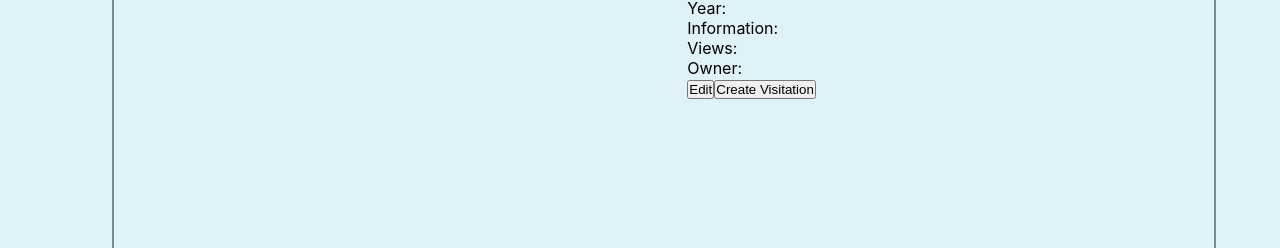
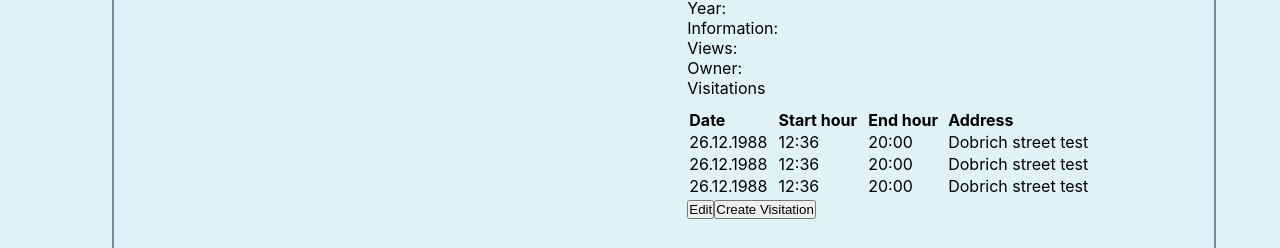
Before and after one commit to devihor25/Real-Estate-App-React, a React (Vite) app: page /home-details in a window 1280 px wide. Shown: the part 192-440 px from the top of the page. Built offline with nearby package versions, Linux system fonts and the light colour scheme; no server answers.

Commit message:
Create fake visitations array and style table with visitations

```diff
--- a/src/common/VisitationsTable.jsx
+++ b/src/common/VisitationsTable.jsx
@@ -2,8 +2,8 @@ export default function VisitationsTable({ visitations }) {
     return (
         <>
             <p>Visitations</p>
-            <table>
-                <thead>
+            <table className="visitation-table-wrapper">
+                <thead className="visitation-table-header">
                     <tr>
                         <th>Date</th>
                         <th>Start hour</th>
@@ -11,7 +11,7 @@ export default function VisitationsTable({ visitations }) {
                         <th>Address</th>
                     </tr>
                 </thead>
-                <tbody>
+                <tbody className="visitation-table-body">
                     {visitations.map((v) => (
                         <tr key={v.id}>
                             <td>{v.date}</td>
--- a/src/components/Homes/HomeDetails.jsx
+++ b/src/components/Homes/HomeDetails.jsx
@@ -1,10 +1,36 @@
 import './Homes.scss';
 import exampleHomePhoto from '../../images/home-main-photo-example.jpg';
 import { useContext, useEffect, useState, lazy } from 'react';
+import './HomeDetails.scss';
 import { hostUrl } from '@/utils/urls';
 import { Link } from 'react-router-dom';
 import { UserContext } from '@/context/UserContext';
 import VisitationsTable from '@/common/VisitationsTable';
+
+// Temporory mocking
+const fakeVisitations = [
+    {
+        id: '1',
+        date: '26.12.1988',
+        start_hour: '12:36',
+        end_hour: '20:00',
+        address: "Dobrich street test",
+    },
+    {
+        id: '2',
+        date: '26.12.1988',
+        start_hour: '12:36',
+        end_hour: '20:00',
+        address: "Dobrich street test",
+    },
+    {
+        id: '3',
+        date: '26.12.1988',
+        start_hour: '12:36',
+        end_hour: '20:00',
+        address: "Dobrich street test",
+    },
+];
 
 const MapView = lazy(() => import('@/common/MapView'))
 
@@ -66,7 +92,7 @@ export default function HomeDetails() {
                             </Link>
                         )}
                     </p>
-                    {visitations.length > 0 && <VisitationsTable visitations={visitations} />}
+                    {fakeVisitations.length > 0 && <VisitationsTable visitations={fakeVisitations} />}
                     {user.id === homeDetails.owner_id && (
                         <>
                             <Link to={`/edit-home?homeId=${homeId}`}>
--- a/src/components/Homes/HomeDetails.scss
+++ b/src/components/Homes/HomeDetails.scss
@@ -0,0 +1,8 @@
+.visitation-table-wrapper{
+    width: 100%;
+    margin-top: 10px;
+
+    .visitation-table-header th {
+        text-align: start;
+    }
+}
```
